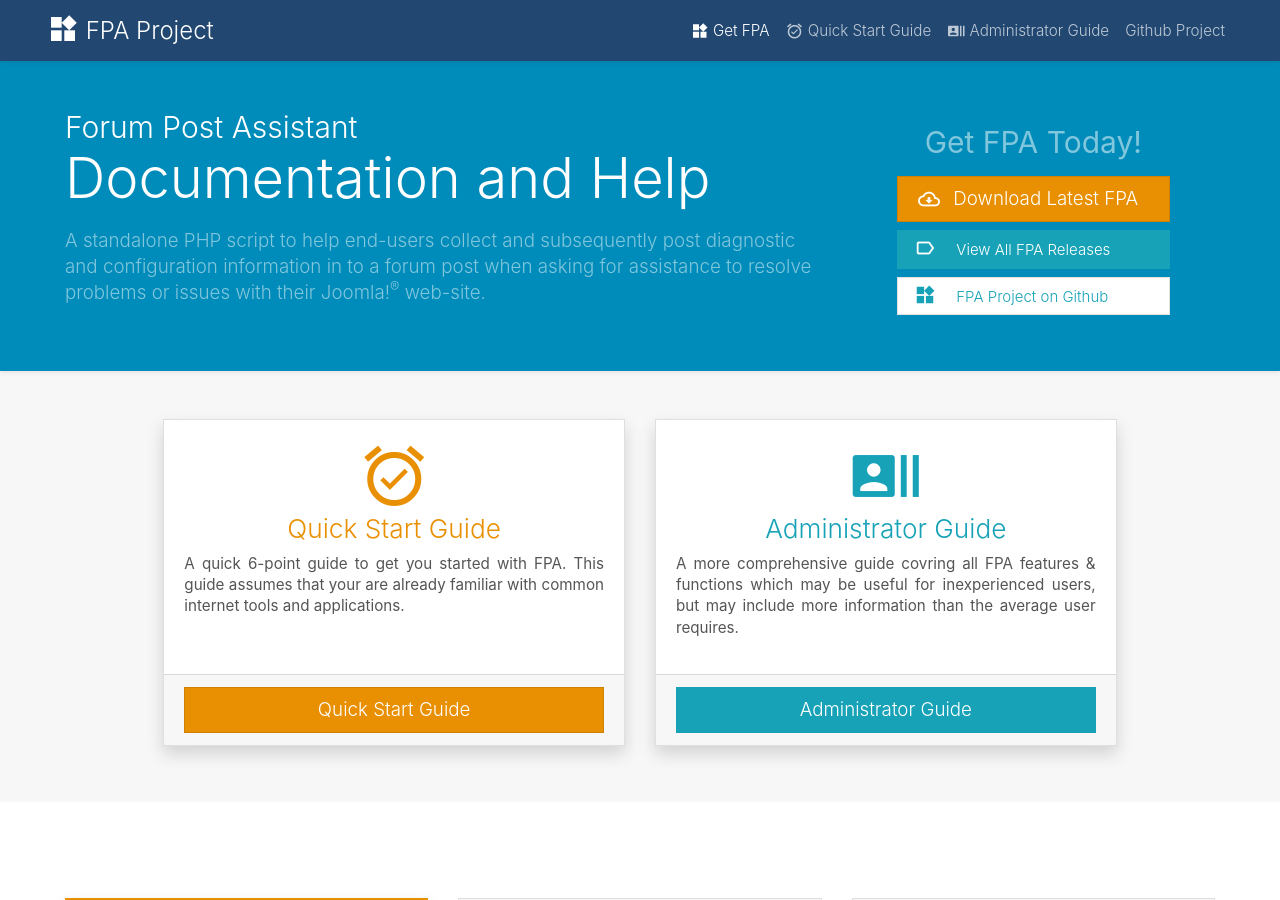
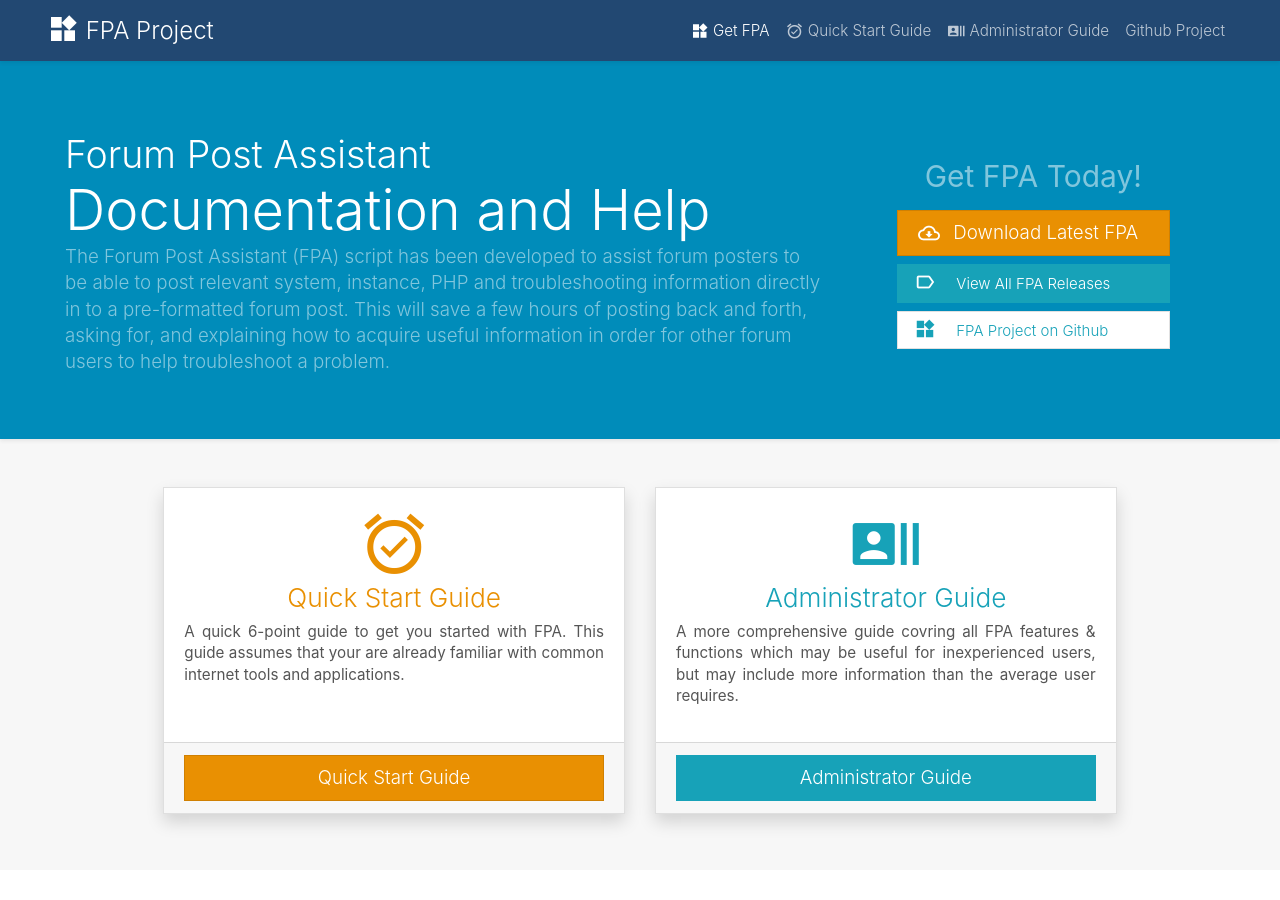
Before and after one commit to ForumPostAssistant/docs, a Jekyll site: the page built from index.html, in a window 1280 px wide and 900 px high. Built offline with Jekyll 4.4.1, drawn with Linux system fonts in a browser that asks for light colours; nearby versions of some CDN libraries.

Commit message:
masthead text description changed

```diff
--- a/_includes/default_header.html
+++ b/_includes/default_header.html
@@ -2,10 +2,12 @@
                 <div class="row h-100 align-items-center">
                     <div class="col-lg-8">
 
-                            <h1 class="h2 mb-0 text-white text-center text-lg-left">Forum Post Assistant</h1>
-                            <h2 class="h1 display-4 text-white mt-0 mb-3 text-center text-lg-left">Documentation<br class="d-xl-none"> and Help</h2>
+                            <h1 class="mt-4 mb-0 text-white text-center text-lg-left">Forum Post Assistant</h1>
+                            <h2 class="h1 display-4 text-white m-0 text-center text-lg-left">Documentation<br class="d-xl-none"> and Help</h2>
 
-                        <p class="lead mb-3 text-white-50 text-justify text-lg-left d-print-none">A standalone PHP script to help end-users collect and subsequently post diagnostic and configuration information in to a forum post when asking for assistance to resolve problems or issues with their Joomla!<sup>&reg;</sup> web-site.</p>
+                        <p class="lead mb-3 text-white-50 text-justify text-lg-left d-print-none">
+                            The Forum Post Assistant (FPA) script has been developed to assist forum posters to be able to post relevant system, instance, PHP and troubleshooting information directly in to a pre-formatted forum post. This will save a few hours of posting back and forth, asking for, and explaining how to acquire useful information in order for other forum users to help troubleshoot a problem.
+                        </p>
 
                     </div>
                     <div class="col-lg-4 text-center d-print-none">
```
